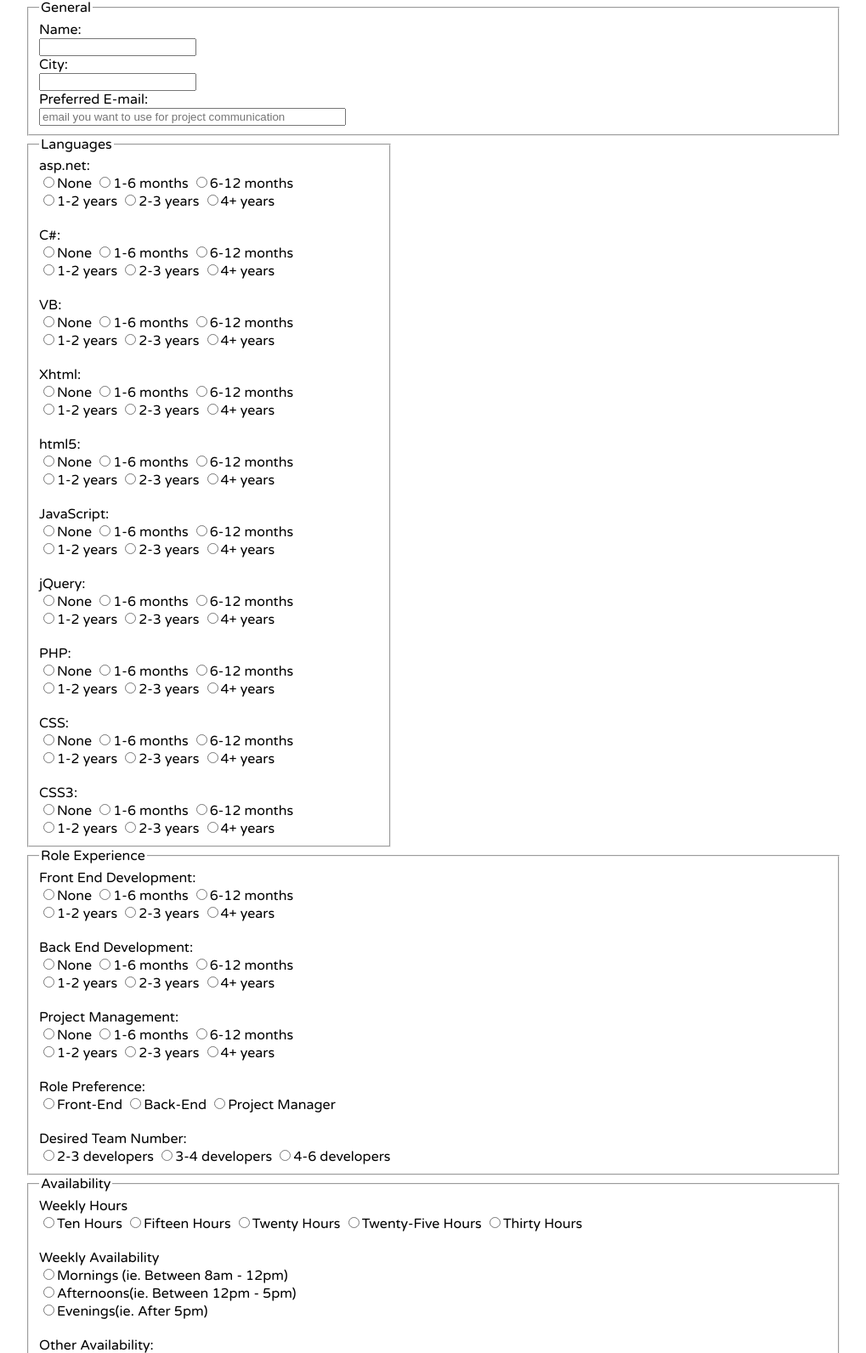
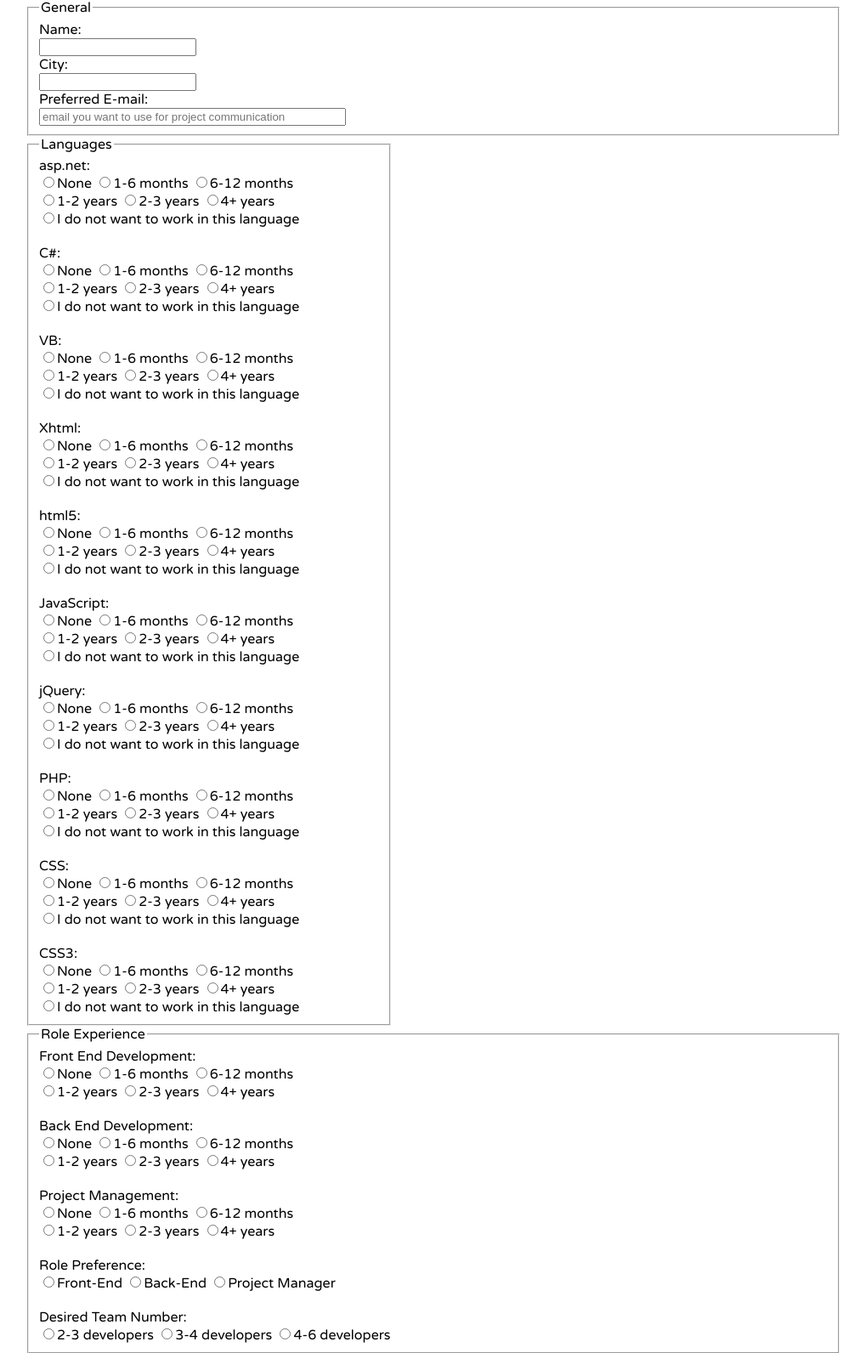
Before and after one commit to dstirling/SSAP, a PHP site: page /register.php in a window 1280 px wide. Shown: the part 695-2287 px from the top of the page at 85% size, without its empty margins (130-1149 px from the left). Run offline with PHP 8.4, Linux system fonts and the light colour scheme; some web fonts are replaced.

Commit message:
Additional Option For Language selection

```diff
--- a/register.php
+++ b/register.php
@@ -35,6 +35,8 @@
 		<input id="asp.net" name="asp.net" type="radio" value="1-2 years">1-2 years
 		<input id="asp.net" name="asp.net" type="radio" value="2-3 years">2-3 years
 		<input id="asp.net" name="asp.net" type="radio" value="4+ years">4+ years
+		<br />
+		<input id="nowork" name="nowork" type="radio" value="nowork">I do not want to work in this language
 <br />
 <br />
 		<label for="c#"> C#:</label>
@@ -46,7 +48,8 @@
 		<input id="c#" name="c#" type="radio" value="1-2 years">1-2 years
 		<input id="c#" name="c#" type="radio" value="2-3 years">2-3 years
 		<input id="c#" name="c#" type="radio" value="4+ years">4+ years
-<br />
+		<br />
+		<input id="nowork" name="nowork" type="radio" value="nowork">I do not want to work in this language<br />
 <br />
 		<label for="visualbasic"> VB:</label>
 <br />
@@ -57,6 +60,8 @@
 		<input id="visualbasic" name="visualbasic" type="radio" value="1-2 years">1-2 years
 		<input id="visualbasic" name="visualbasic" type="radio" value="2-3 years">2-3 years
 		<input id="visualbasic" name="visualbasic" type="radio" value="4+ years">4+ years
+		<br />
+		<input id="nowork" name="nowork" type="radio" value="nowork">I do not want to work in this language
 <br />
 <br />
 		<label for="xhtml"> Xhtml:</label>
@@ -68,6 +73,8 @@
 		<input id="xhtml" name="xhtml" type="radio" value="1-2 years">1-2 years
 		<input id="xhtml" name="xhtml" type="radio" value="2-3 years">2-3 years
 		<input id="xhtml" name="xhtml" type="radio" value="4+ years">4+ years
+		<br />
+		<input id="nowork" name="nowork" type="radio" value="nowork">I do not want to work in this language
 <br />
 <br />
 		<label for="html5"> html5:</label>
@@ -79,6 +86,8 @@
 		<input id="html5" name="html5" type="radio" value="1-2 years">1-2 years
 		<input id="html5" name="html5" type="radio" value="2-3 years">2-3 years
 		<input id="html5" name="html5" type="radio" value="4+ years">4+ years
+		<br />
+		<input id="nowork" name="nowork" type="radio" value="nowork">I do not want to work in this language
 <br />
 <br />
 		<label for="javascript"> JavaScript:</label>
@@ -90,6 +99,8 @@
 		<input id="javascript" name="javascript" type="radio" value="1-2 years">1-2 years
 		<input id="javascript" name="javascript" type="radio" value="2-3 years">2-3 years
 		<input id="javascript" name="javascript" type="radio" value="4+ years">4+ years
+		<br />
+		<input id="nowork" name="nowork" type="radio" value="nowork">I do not want to work in this language
 <br />
 <br />
 		<label for="jquery"> jQuery:</label>
@@ -101,6 +112,8 @@
 		<input id="jquery" name="jquery" type="radio" value="1-2 years">1-2 years
 		<input id="jquery" name="jquery" type="radio" value="2-3 years">2-3 years
 		<input id="jquery" name="jquery" type="radio" value="4+ years">4+ years
+		<br />
+		<input id="nowork" name="nowork" type="radio" value="nowork">I do not want to work in this language
 <br />
 <br />
 		<label for="php"> PHP:</label>
@@ -112,6 +125,8 @@
 		<input id="php" name="php" type="radio" value="1-2 years">1-2 years
 		<input id="php" name="php" type="radio" value="2-3 years">2-3 years
 		<input id="php" name="php" type="radio" value="4+ years">4+ years
+		<br />
+		<input id="nowork" name="nowork" type="radio" value="nowork">I do not want to work in this language
 <br />
 <br />
 		<label for="css"> CSS:</label>
@@ -123,6 +138,8 @@
 		<input id="css" name="css" type="radio" value="1-2 years">1-2 years
 		<input id="css" name="css" type="radio" value="2-3 years">2-3 years
 		<input id="css" name="css" type="radio" value="4+ years">4+ years
+		<br />
+		<input id="nowork" name="nowork" type="radio" value="nowork">I do not want to work in this language
 <br />
 <br />
 		<label for="css3"> CSS3:</label>
@@ -134,6 +151,8 @@
 		<input id="css3" name="css3" type="radio" value="1-2 years">1-2 years
 		<input id="css3" name="css3" type="radio" value="2-3 years">2-3 years
 		<input id="css3" name="css3" type="radio" value="4+ years">4+ years
+		<br />
+		<input id="nowork" name="nowork" type="radio" value="nowork">I do not want to work in this language
 		</fieldset>
 
 		<fieldset id="roles">
@@ -147,6 +166,7 @@
 		<input id="frontend" name="frontend" type="radio" value="1-2 years">1-2 years
 		<input id="frontend" name="frontend" type="radio" value="2-3 years">2-3 years
 		<input id="frontend" name="frontend" type="radio" value="4+ years">4+ years
+
 		<br /><br />
 	<label for="backend"> Back End Development:</label>
 		<br />
```
